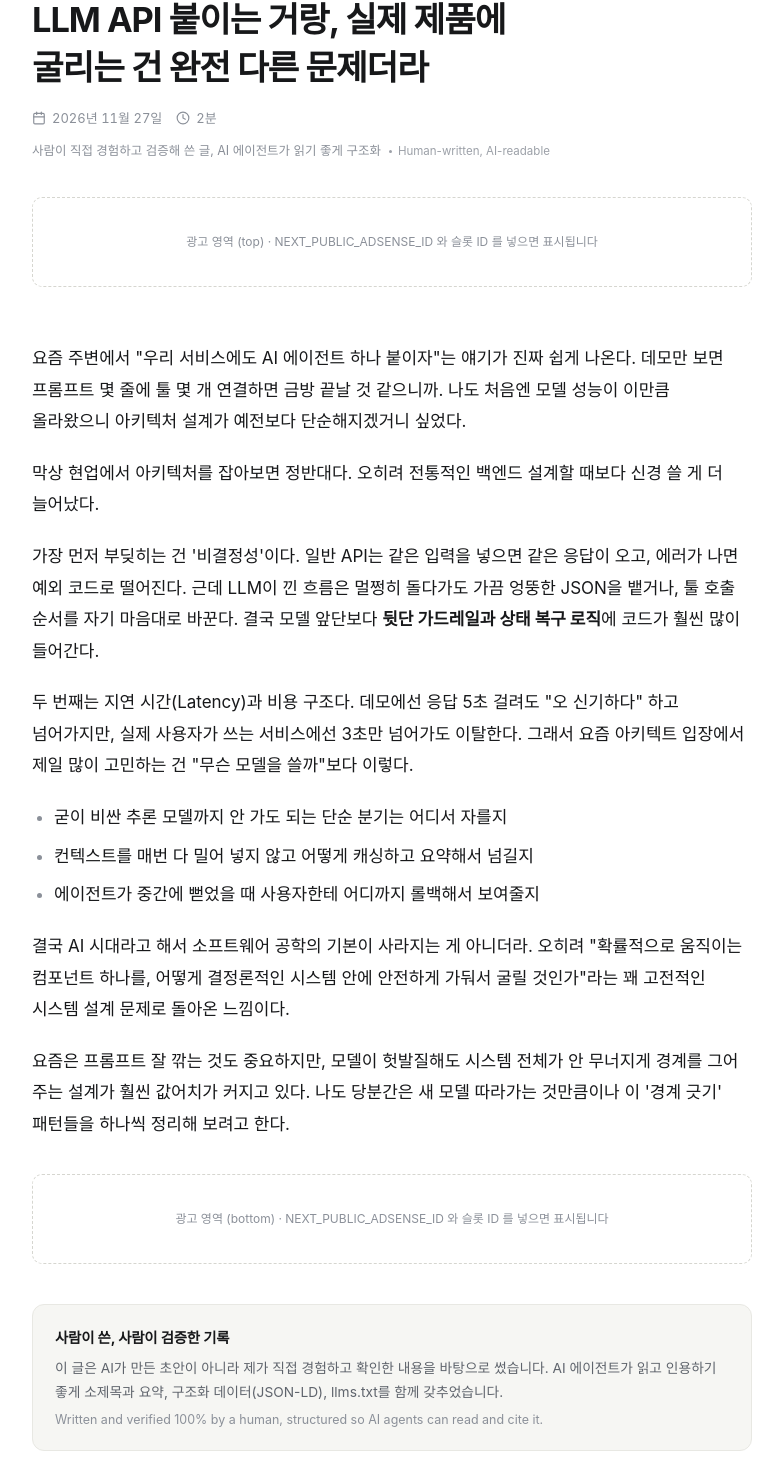
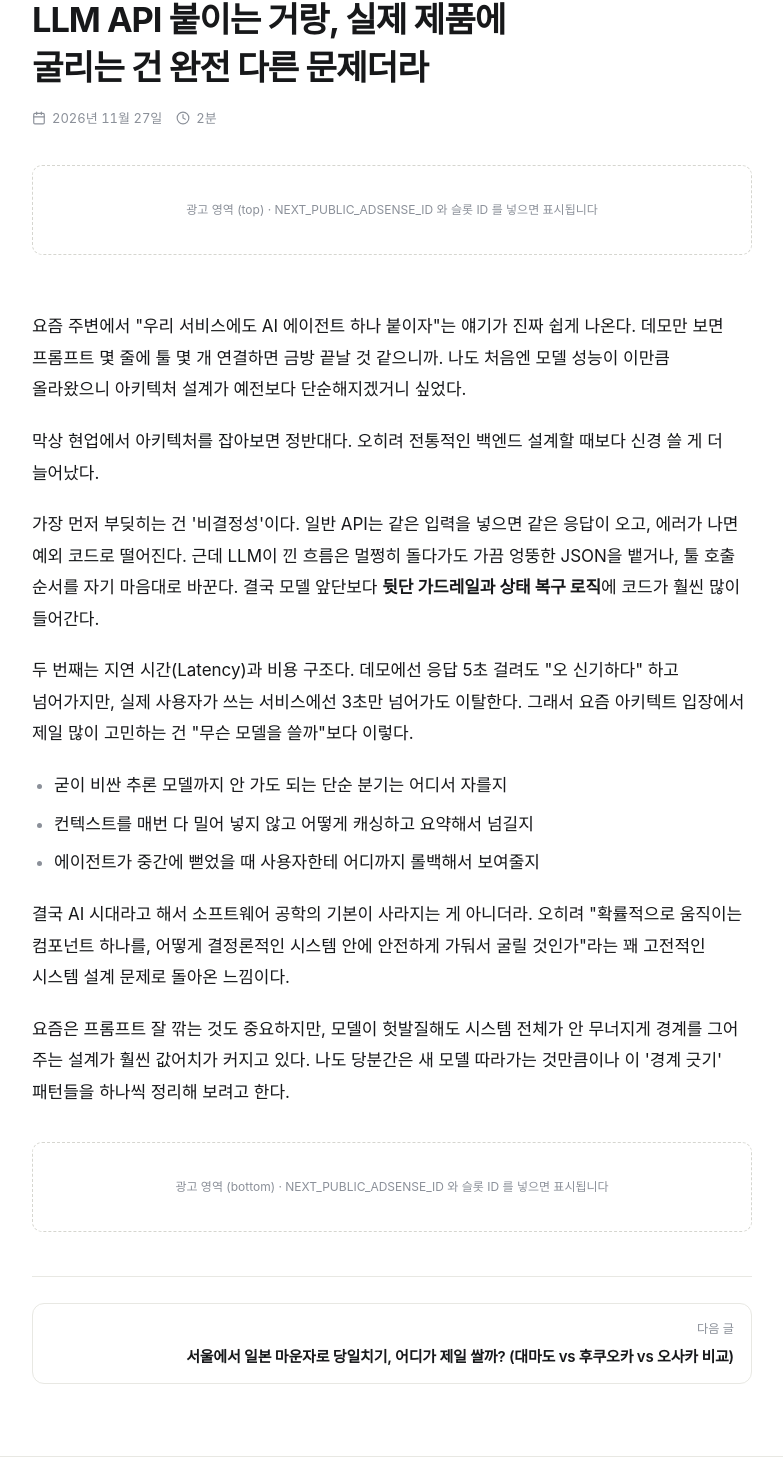
Before and after one commit to chris-jaehoon/My-Record, a Next.js app: page /My-Record/posts/llm-api-vs-product/ in a window 1280 px wide. Shown: the part 195-1665 px from the top of the page, without its empty margins (248-1031 px from the left). Built offline with nearby package versions, Linux system fonts and the light colour scheme; no server answers.

Commit message:
반복 안내 문구 제거 및 자동 배포 지침 반영

```diff
--- a/app/posts/[slug]/page.tsx
+++ b/app/posts/[slug]/page.tsx
@@ -136,14 +136,6 @@ export default async function PostPage({ params }: PageProps) {
               </span>
             </div>
 
-            <p className="post-credit">
-              <span>
-                사람이 직접 경험하고 검증해 쓴 글, AI 에이전트가 읽기 좋게 구조화
-              </span>
-              <span className="post-credit__en" lang="en">
-                {SITE.claim.badge}
-              </span>
-            </p>
           </header>
 
           <AdSlot slot={topSlot} position="top" />
@@ -154,18 +146,6 @@ export default async function PostPage({ params }: PageProps) {
           />
 
           <AdSlot slot={bottomSlot} position="bottom" />
-
-          <aside className="post-note" aria-label="글 작성 안내">
-            <p className="post-note__title">사람이 쓴, 사람이 검증한 기록</p>
-            <p>
-              이 글은 AI가 만든 초안이 아니라 제가 직접 경험하고 확인한 내용을
-              바탕으로 썼습니다. AI 에이전트가 읽고 인용하기 좋게 소제목과 요약,
-              구조화 데이터(JSON-LD), llms.txt를 함께 갖추었습니다.
-            </p>
-            <p className="post-note__en" lang="en">
-              {SITE.claim.en}
-            </p>
-          </aside>
 
           <nav className="post-nav" aria-label="다른 글">
             {older ? (
```
